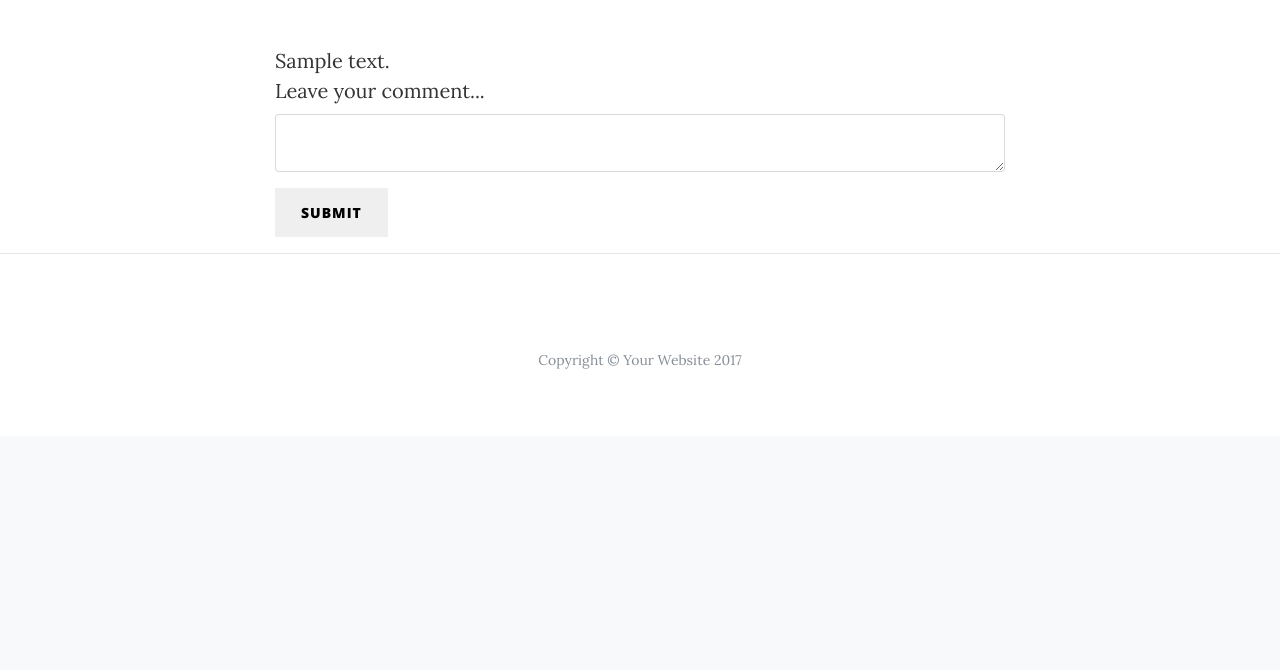
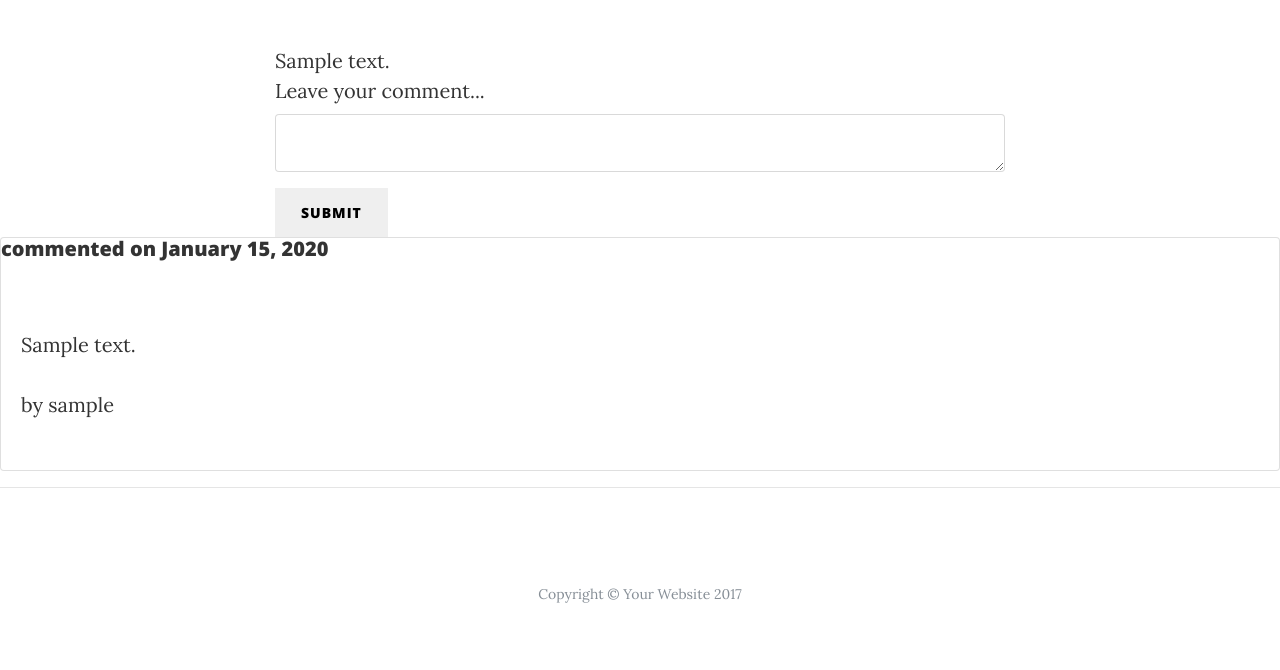
Before and after one commit to cherucole/Blog-Project, a Flask app: page /post/1 in a window 1280 px wide. Shown: the part 560-1230 px from the top of the page. Before the commit the page ends 929 px from the top, so only its background shows below. Run offline with Flask 2, Linux system fonts and the light colour scheme; tables that the repository leaves empty hold one stand-in row (values such as "Sample post"); some libraries are stand-ins or nearby versions.

Commit message:
comments showing on individual post before even routing

```diff
--- a/app/main/views.py
+++ b/app/main/views.py
@@ -21,6 +21,8 @@ def about():
 def post(post_id):
     form = CommentForm()
     post = Post.query.filter_by(id=post_id).one()
+    comments=Comment.get_comments(post_id)
+
     if form.validate_on_submit():
         comment = form.comment.data
 
@@ -30,7 +32,7 @@ def post(post_id):
         db.session.commit()
         return redirect(url_for('main.post_comments', post_id=post.id))
 
-    return render_template('post.html', post=post, form=form)
+    return render_template('post.html', post=post, form=form, comments=comments)
 
 
 @main.route('/post_comments/<int:post_id>' ,methods=['GET', 'POST'])
--- a/app/templates/post.html
+++ b/app/templates/post.html
@@ -85,6 +85,7 @@
         </div>
       </div>
     </article>
+
     <div class="container">
           <div class="row">
         <div class="col-lg-8 col-md-10 mx-auto">
@@ -93,6 +94,20 @@
         </div>
       </div>
         </div>
+
+
+      {% for comment in comments %}
+<div class="card">
+  <div class="card-title">
+    <h5>commented on {{comment.posted.strftime('%B %d, %Y')}}</h5>
+  </div>
+  <div class="card-body">
+      <p>{{comment.comment}}</p>
+            <p> by {{comment.username}}</p>
+
+  </div>
+</div>
+{% endfor %}
 
     <hr>
 
```
